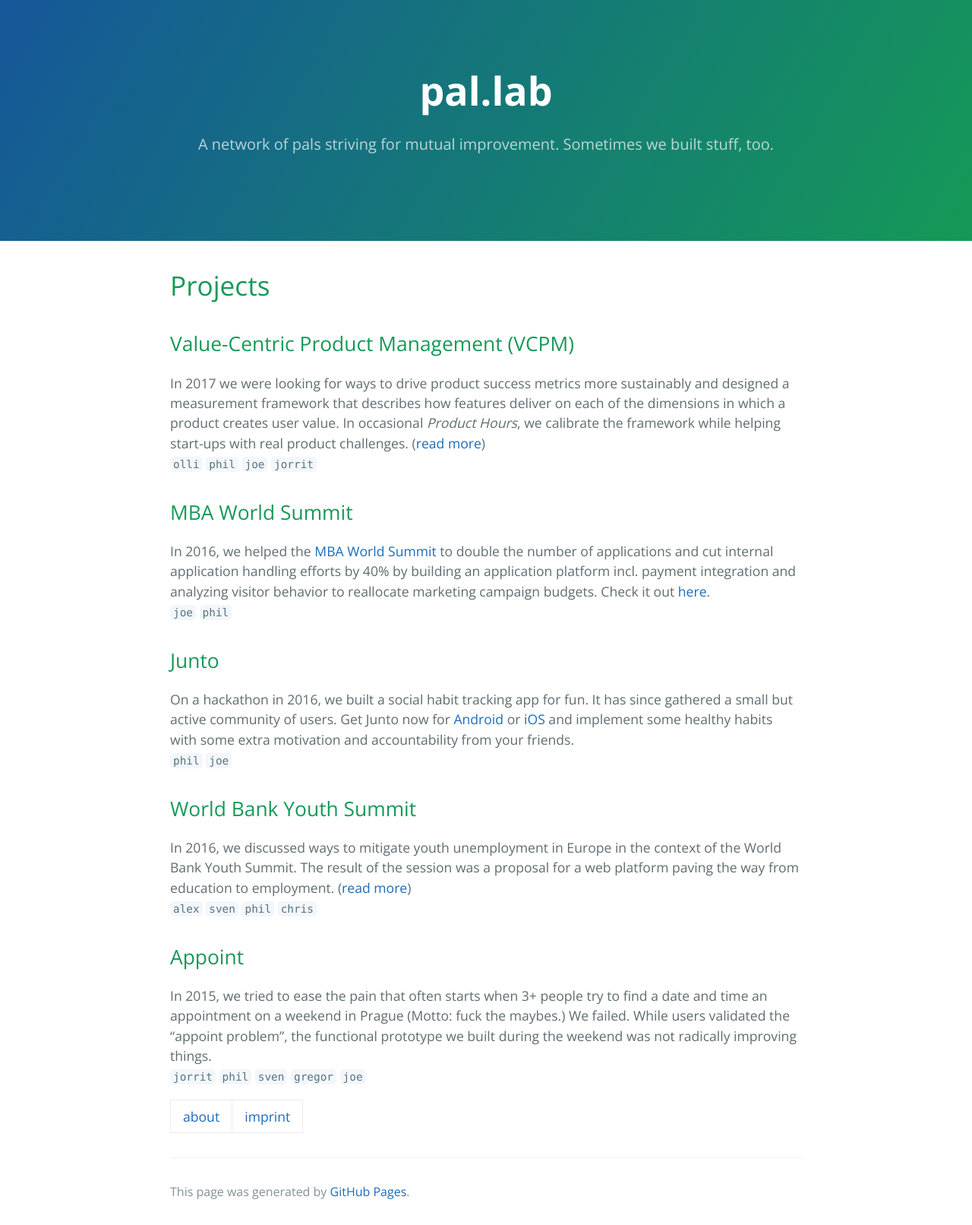
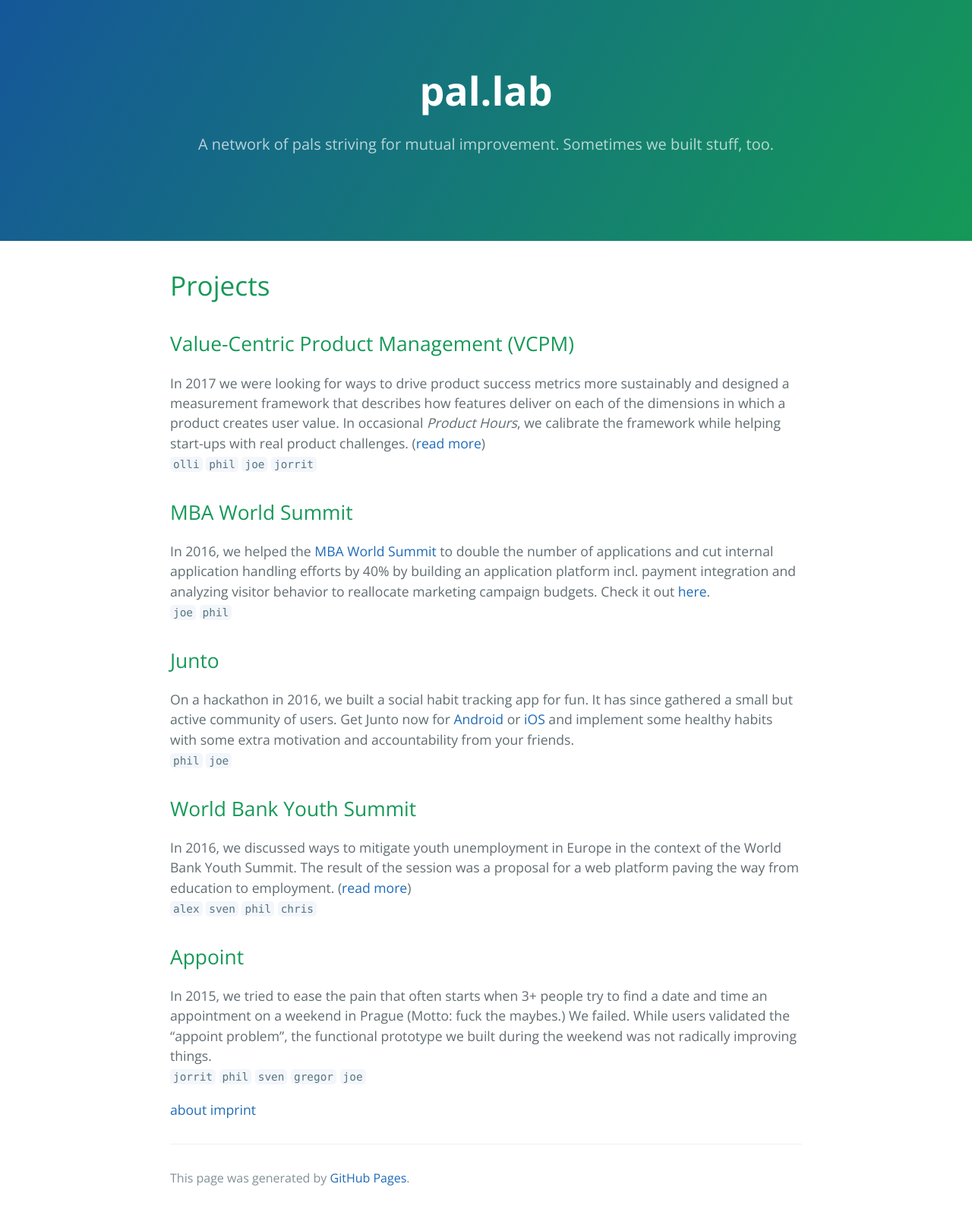
Before and after one commit to pal-lab/pal-lab.github.io, a Jekyll site: the page built from index.md, in a window 1280 px wide. Shown: the whole page at 76% size. Built offline with Jekyll 4.4.1, drawn with Linux system fonts in a browser that asks for light colours; our own code applies the rules of GitHub Pages for plain Markdown files.

Commit message:
editorial changes

```diff
--- a/index.md
+++ b/index.md
@@ -34,4 +34,4 @@ In 2015, we tried to ease the pain that often starts when 3+ people try to find
 
 
 
-[about](about) | [imprint](about)
+[about](about)      [imprint](about)
```
